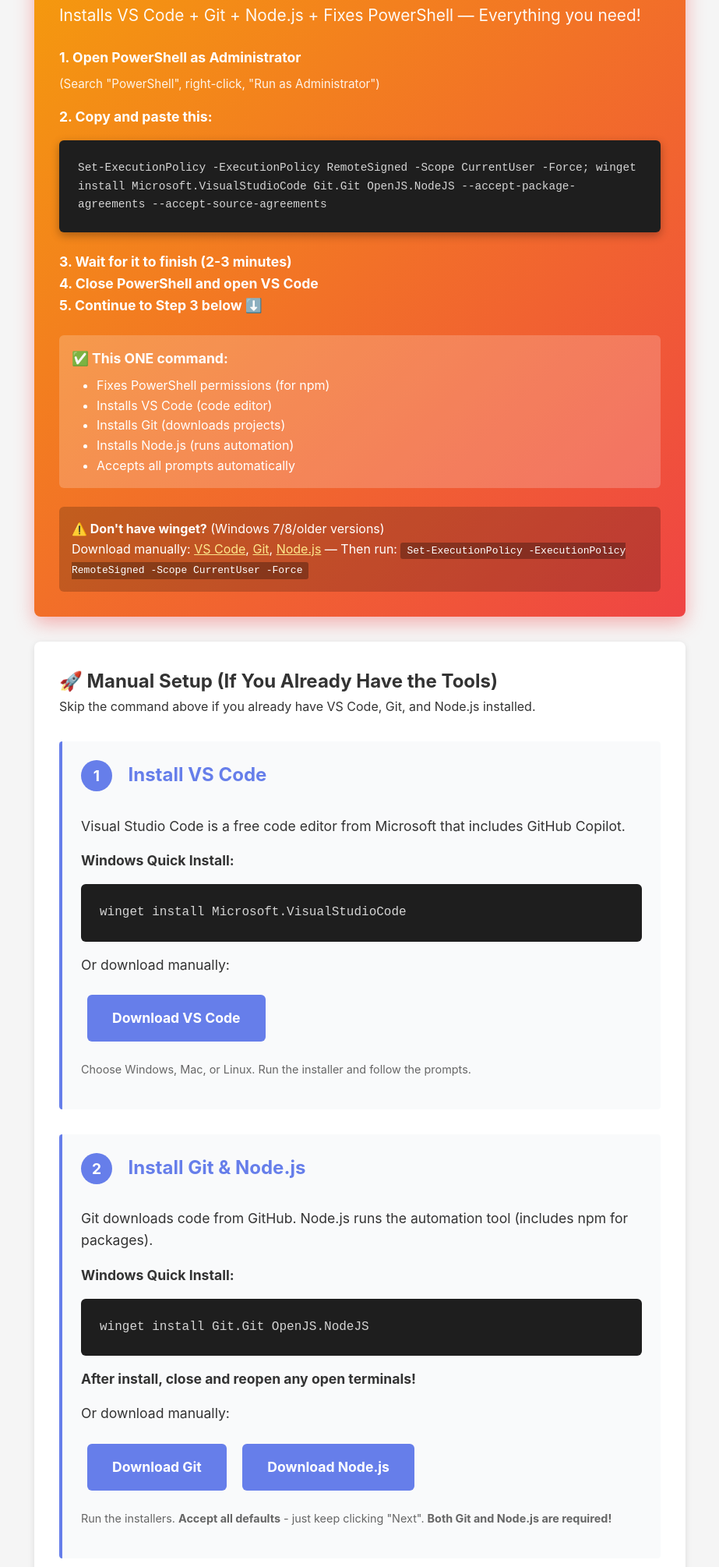
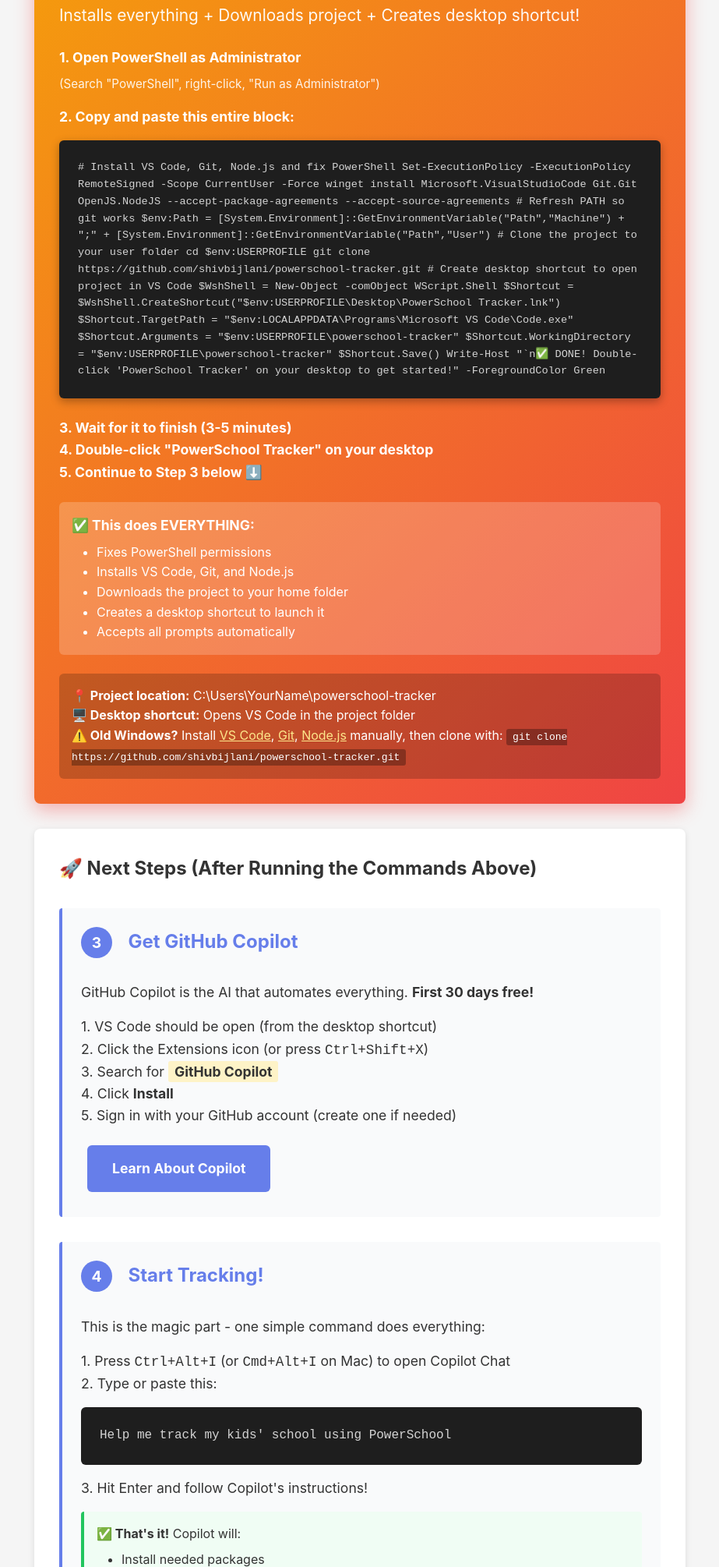
Before and after one commit to shivbijlani/powerschool-tracker, a website: page index.html in a window 1280 px wide. Shown: the part 1166-3176 px from the top of the page at 78% size, without its empty margins (178-1101 px from the left). Drawn offline with Linux system fonts and the light colour scheme.

Commit message:
Complete automation: install + clone + desktop shortcut in one paste

```diff
--- a/index.html
+++ b/index.html
@@ -201,78 +201,65 @@
         </div>
 
         <div class="section" style="background: linear-gradient(135deg, #f59e0b 0%, #ef4444 100%); color: white; border: none; box-shadow: 0 8px 24px rgba(239, 68, 68, 0.4);">
-            <h2 style="color: white; font-size: 2.5rem; margin-bottom: 1rem; text-shadow: 2px 2px 4px rgba(0,0,0,0.3);">⚡ COPY THIS ONE COMMAND</h2>
-            <p style="font-size: 1.3rem; margin-bottom: 1.5rem; opacity: 0.95;">Installs VS Code + Git + Node.js + Fixes PowerShell — Everything you need!</p>
+            <h2 style="color: white; font-size: 2.5rem; margin-bottom: 1rem; text-shadow: 2px 2px 4px rgba(0,0,0,0.3);">⚡ COPY THESE COMMANDS</h2>
+            <p style="font-size: 1.3rem; margin-bottom: 1.5rem; opacity: 0.95;">Installs everything + Downloads project + Creates desktop shortcut!</p>
 
             <p style="font-size: 1.1rem; margin-bottom: 0.5rem; font-weight: bold;">1. Open PowerShell as Administrator</p>
             <p style="font-size: 0.95rem; margin-bottom: 1rem; opacity: 0.9;">(Search "PowerShell", right-click, "Run as Administrator")</p>
 
-            <p style="font-size: 1.1rem; margin-bottom: 0.5rem; font-weight: bold;">2. Copy and paste this:</p>
-            <div class="code-box" style="font-size: 0.9rem; box-shadow: 0 4px 12px rgba(0,0,0,0.3);">Set-ExecutionPolicy -ExecutionPolicy RemoteSigned -Scope CurrentUser -Force; winget install Microsoft.VisualStudioCode Git.Git OpenJS.NodeJS --accept-package-agreements --accept-source-agreements</div>
+            <p style="font-size: 1.1rem; margin-bottom: 0.5rem; font-weight: bold;">2. Copy and paste this entire block:</p>
+            <div class="code-box" style="font-size: 0.85rem; box-shadow: 0 4px 12px rgba(0,0,0,0.3); text-align: left;"># Install VS Code, Git, Node.js and fix PowerShell
+Set-ExecutionPolicy -ExecutionPolicy RemoteSigned -Scope CurrentUser -Force
+winget install Microsoft.VisualStudioCode Git.Git OpenJS.NodeJS --accept-package-agreements --accept-source-agreements
 
-            <p style="font-size: 1.1rem; margin-top: 1.5rem; font-weight: bold;">3. Wait for it to finish (2-3 minutes)</p>
-            <p style="font-size: 1.1rem; font-weight: bold;">4. Close PowerShell and open VS Code</p>
+# Refresh PATH so git works
+$env:Path = [System.Environment]::GetEnvironmentVariable("Path","Machine") + ";" + [System.Environment]::GetEnvironmentVariable("Path","User")
+
+# Clone the project to your user folder
+cd $env:USERPROFILE
+git clone https://github.com/shivbijlani/powerschool-tracker.git
+
+# Create desktop shortcut to open project in VS Code
+$WshShell = New-Object -comObject WScript.Shell
+$Shortcut = $WshShell.CreateShortcut("$env:USERPROFILE\Desktop\PowerSchool Tracker.lnk")
+$Shortcut.TargetPath = "$env:LOCALAPPDATA\Programs\Microsoft VS Code\Code.exe"
+$Shortcut.Arguments = "$env:USERPROFILE\powerschool-tracker"
+$Shortcut.WorkingDirectory = "$env:USERPROFILE\powerschool-tracker"
+$Shortcut.Save()
+
+Write-Host "`n✅ DONE! Double-click 'PowerSchool Tracker' on your desktop to get started!" -ForegroundColor Green</div>
+
+            <p style="font-size: 1.1rem; margin-top: 1.5rem; font-weight: bold;">3. Wait for it to finish (3-5 minutes)</p>
+            <p style="font-size: 1.1rem; font-weight: bold;">4. Double-click "PowerSchool Tracker" on your desktop</p>
             <p style="font-size: 1.1rem; font-weight: bold;">5. Continue to Step 3 below ⬇️</p>
 
             <div style="margin-top: 1.5rem; padding: 1rem; background: rgba(255,255,255,0.2); border-radius: 6px;">
-                <strong style="font-size: 1.1rem;">✅ This ONE command:</strong>
+                <strong style="font-size: 1.1rem;">✅ This does EVERYTHING:</strong>
                 <ul style="margin-left: 2rem; margin-top: 0.5rem; font-size: 1rem;">
-                    <li>Fixes PowerShell permissions (for npm)</li>
-                    <li>Installs VS Code (code editor)</li>
-                    <li>Installs Git (downloads projects)</li>
-                    <li>Installs Node.js (runs automation)</li>
+                    <li>Fixes PowerShell permissions</li>
+                    <li>Installs VS Code, Git, and Node.js</li>
+                    <li>Downloads the project to your home folder</li>
+                    <li>Creates a desktop shortcut to launch it</li>
                     <li>Accepts all prompts automatically</li>
                 </ul>
             </div>
 
             <p style="margin-top: 1.5rem; padding: 1rem; background: rgba(0,0,0,0.2); border-radius: 6px;">
-                <strong>⚠️ Don't have winget?</strong> (Windows 7/8/older versions)<br>
-                Download manually:
-                <a href="https://code.visualstudio.com/Download" style="color: #fde68a; text-decoration: underline;" target="_blank">VS Code</a>,
-                <a href="https://git-scm.com/downloads" style="color: #fde68a; text-decoration: underline;" target="_blank">Git</a>,
-                <a href="https://nodejs.org/" style="color: #fde68a; text-decoration: underline;" target="_blank">Node.js</a>
-                — Then run: <code style="background: rgba(0,0,0,0.3); padding: 0.2rem 0.5rem; border-radius: 3px;">Set-ExecutionPolicy -ExecutionPolicy RemoteSigned -Scope CurrentUser -Force</code>
+                <strong>📍 Project location:</strong> C:\Users\YourName\powerschool-tracker<br>
+                <strong>🖥️ Desktop shortcut:</strong> Opens VS Code in the project folder<br>
+                <strong>⚠️ Old Windows?</strong> Install <a href="https://code.visualstudio.com/Download" style="color: #fde68a;" target="_blank">VS Code</a>, <a href="https://git-scm.com/downloads" style="color: #fde68a;" target="_blank">Git</a>, <a href="https://nodejs.org/" style="color: #fde68a;" target="_blank">Node.js</a> manually, then clone with: <code style="background: rgba(0,0,0,0.3); padding: 0.2rem 0.5rem; border-radius: 3px;">git clone https://github.com/shivbijlani/powerschool-tracker.git</code>
             </p>
         </div>
 
         <div class="section">
-            <h2>🚀 Manual Setup (If You Already Have the Tools)</h2>
-            <p>Skip the command above if you already have VS Code, Git, and Node.js installed.</p>
-
-            <div class="step">
-                <span class="step-number">1</span>
-                <h3>Install VS Code</h3>
-                <p>Visual Studio Code is a free code editor from Microsoft that includes GitHub Copilot.</p>
-                <p><strong>Windows Quick Install:</strong></p>
-                <div class="code-box">winget install Microsoft.VisualStudioCode</div>
-                <p style="margin-top: 1rem;">Or download manually:</p>
-                <a href="https://code.visualstudio.com/Download" class="download-btn" target="_blank">Download VS Code</a>
-                <p style="margin-top: 1rem; font-size: 0.9rem; color: #666;">
-                    Choose Windows, Mac, or Linux. Run the installer and follow the prompts.
-                </p>
-            </div>
-
-            <div class="step">
-                <span class="step-number">2</span>
-                <h3>Install Git & Node.js</h3>
-                <p>Git downloads code from GitHub. Node.js runs the automation tool (includes npm for packages).</p>
-                <p><strong>Windows Quick Install:</strong></p>
-                <div class="code-box">winget install Git.Git OpenJS.NodeJS</div>
-                <p style="margin-top: 1rem;"><strong>After install, close and reopen any open terminals!</strong></p>
-                <p style="margin-top: 1rem;">Or download manually:</p>
-                <a href="https://git-scm.com/downloads" class="download-btn" target="_blank">Download Git</a>
-                <a href="https://nodejs.org/" class="download-btn" target="_blank">Download Node.js</a>
-                <p style="margin-top: 1rem; font-size: 0.9rem; color: #666;">
-                    Run the installers. <strong>Accept all defaults</strong> - just keep clicking "Next". <strong>Both Git and Node.js are required!</strong>
-                </p>
-            </div>
+            <h2>🚀 Next Steps (After Running the Commands Above)</h2>
 
             <div class="step">
                 <span class="step-number">3</span>
                 <h3>Get GitHub Copilot</h3>
                 <p>GitHub Copilot is the AI that automates everything. <strong>First 30 days free!</strong></p>
                 <p style="margin-top: 1rem;">
-                    1. Open VS Code<br>
+                    1. VS Code should be open (from the desktop shortcut)<br>
                     2. Click the Extensions icon (or press <code>Ctrl+Shift+X</code>)<br>
                     3. Search for <span class="highlight">GitHub Copilot</span><br>
                     4. Click <strong>Install</strong><br>
@@ -283,21 +270,6 @@
 
             <div class="step">
                 <span class="step-number">4</span>
-                <h3>Clone This Project</h3>
-                <p>Download the PowerSchool Tracker code to your computer:</p>
-                <p style="margin-top: 1rem;">
-                    1. Open VS Code<br>
-                    2. Press <code>Ctrl+Shift+P</code> (or <code>Cmd+Shift+P</code> on Mac)<br>
-                    3. Type: <span class="highlight">Git: Clone</span><br>
-                    4. Paste this URL:
-                </p>
-                <div class="code-box">https://github.com/shivbijlani/powerschool-tracker.git</div>
-                <p>5. Choose a folder to save it<br>
-                   6. Click <strong>"Open"</strong> when prompted</p>
-            </div>
-
-            <div class="step">
-                <span class="step-number">5</span>
                 <h3>Start Tracking!</h3>
                 <p>This is the magic part - one simple command does everything:</p>
                 <p style="margin-top: 1rem;">
```
